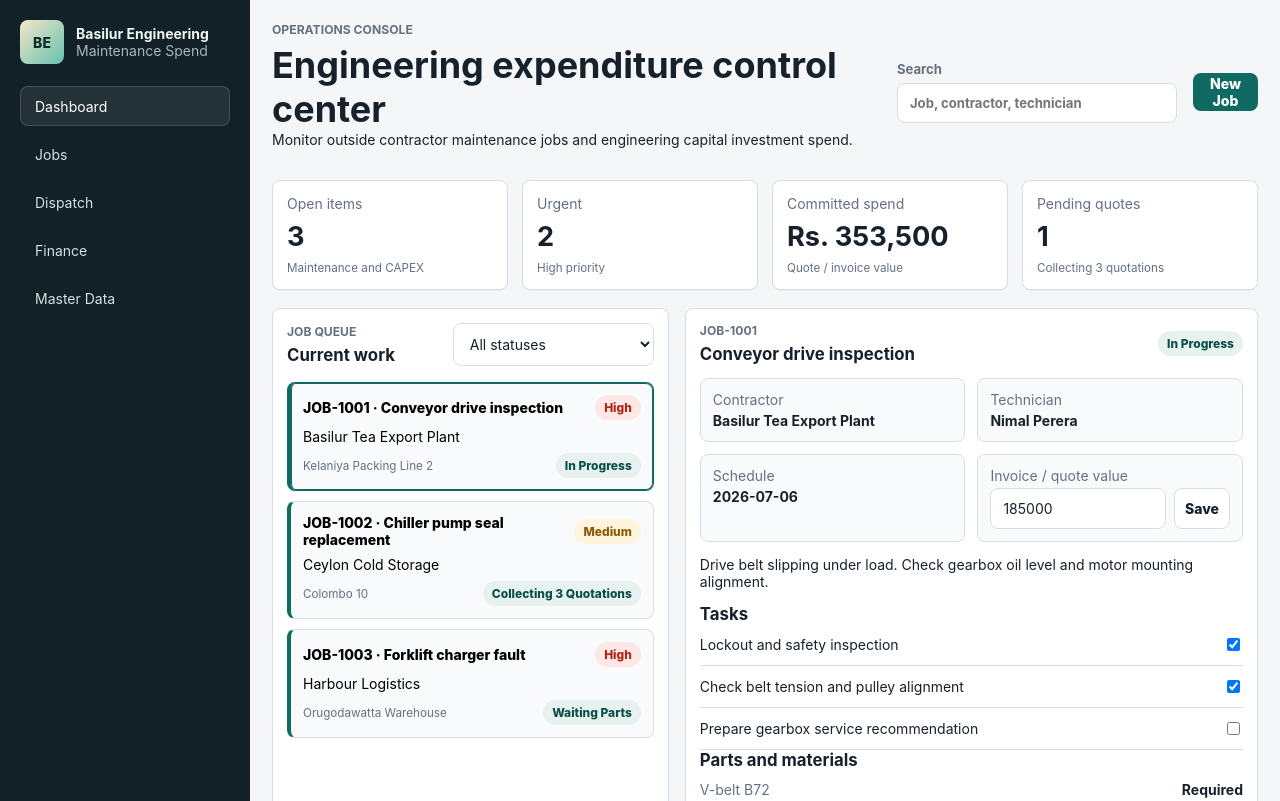
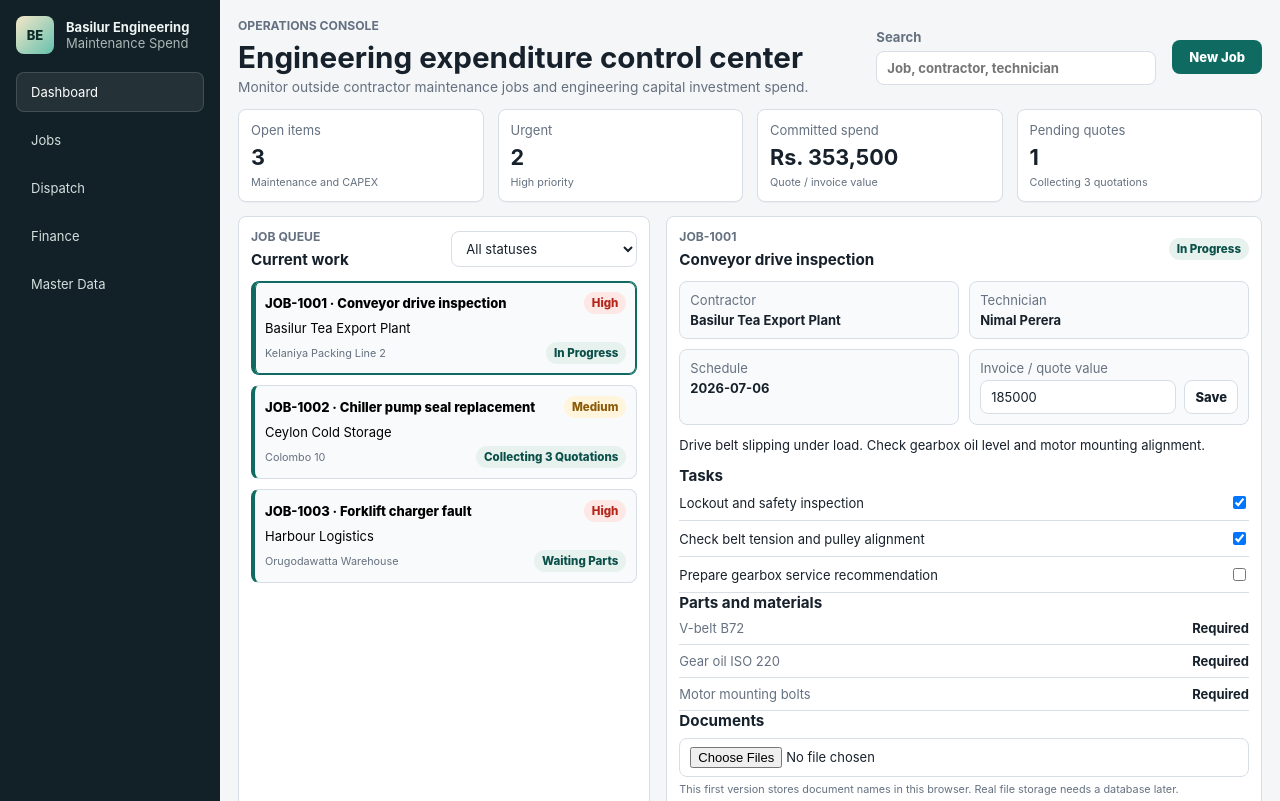
Before and after one commit to jayawickrama4-lab/basilur-engineering-job-management, a website: page index.html in a window 1280 px wide. Shown: the top 801 px of the page. Drawn offline with Linux system fonts and the light colour scheme.

Commit message:
Tighten operations console styling

```diff
--- a/styles.css
+++ b/styles.css
@@ -21,7 +21,7 @@ body {
   margin: 0;
   color: var(--ink);
   background: var(--bg);
-  font-size: 14px;
+  font-size: 13px;
   font-family: Inter, ui-sans-serif, system-ui, -apple-system, BlinkMacSystemFont, "Segoe UI", sans-serif;
 }
 
@@ -39,16 +39,16 @@ button {
 .app-shell {
   min-height: 100vh;
   display: grid;
-  grid-template-columns: 250px minmax(0, 1fr);
+  grid-template-columns: 220px minmax(0, 1fr);
 }
 
 .sidebar {
   background: #122128;
   color: #eef5f3;
-  padding: 20px;
+  padding: 16px;
   display: flex;
   flex-direction: column;
-  gap: 22px;
+  gap: 18px;
 }
 
 .brand {
@@ -58,8 +58,8 @@ button {
 }
 
 .brand-mark {
-  width: 44px;
-  height: 44px;
+  width: 38px;
+  height: 38px;
   display: grid;
   place-items: center;
   border-radius: 8px;
@@ -120,9 +120,9 @@ button {
 }
 
 .main-content {
-  padding: 22px;
+  padding: 18px;
   display: grid;
-  gap: 18px;
+  gap: 14px;
 }
 
 .topbar,
@@ -142,13 +142,19 @@ p {
 }
 
 h1 {
-  margin-bottom: 0;
-  font-size: clamp(1.65rem, 3.2vw, 2.25rem);
+  margin-bottom: 4px;
+  font-size: clamp(1.35rem, 2.4vw, 1.85rem);
 }
 
 h2 {
   margin-bottom: 0;
-  font-size: 1.05rem;
+  font-size: 0.95rem;
+}
+
+.header-note {
+  margin-bottom: 0;
+  color: var(--muted);
+  font-size: 0.86rem;
 }
 
 .search-field {
@@ -168,13 +174,13 @@ textarea {
   border-radius: 8px;
   background: var(--surface);
   color: var(--ink);
-  padding: 11px 12px;
+  padding: 8px 10px;
 }
 
 .primary-button,
 .ghost-button,
 .danger-button {
-  min-height: 38px;
+  min-height: 34px;
   border-radius: 8px;
   padding: 0 16px;
   border: 1px solid transparent;
@@ -220,10 +226,10 @@ textarea {
 }
 
 .metric-card {
-  min-height: 104px;
-  padding: 14px;
+  min-height: 86px;
+  padding: 12px;
   display: grid;
-  gap: 8px;
+  gap: 6px;
 }
 
 .metric-card span,
@@ -232,7 +238,7 @@ textarea {
 }
 
 .metric-card strong {
-  font-size: 1.7rem;
+  font-size: 1.35rem;
 }
 
 .work-area {
@@ -244,26 +250,26 @@ textarea {
 .jobs-panel,
 .detail-panel,
 .data-panel {
-  padding: 14px;
+  padding: 12px;
 }
 
 .job-list {
-  margin-top: 16px;
+  margin-top: 12px;
   display: grid;
   gap: 10px;
 }
 
 .job-card {
   width: 100%;
-  min-height: 84px;
-  padding: 12px;
+  min-height: 76px;
+  padding: 10px;
   border: 1px solid var(--line);
   border-left: 4px solid var(--brand);
   border-radius: 8px;
   background: var(--surface-strong);
   text-align: left;
   display: grid;
-  gap: 8px;
+  gap: 6px;
 }
 
 .job-card.active {
@@ -291,8 +297,8 @@ textarea {
 .status,
 .priority {
   border-radius: 999px;
-  padding: 5px 9px;
-  font-size: 0.75rem;
+  padding: 4px 8px;
+  font-size: 0.72rem;
   font-weight: 800;
   white-space: nowrap;
 }
@@ -321,7 +327,7 @@ textarea {
 .task-row,
 .invoice-row,
 .technician-row {
-  padding: 11px 0;
+  padding: 8px 0;
   border-bottom: 1px solid var(--line);
 }
 
@@ -331,16 +337,16 @@ textarea {
 }
 
 .detail-grid {
-  margin: 14px 0;
+  margin: 12px 0;
   display: grid;
   grid-template-columns: repeat(2, minmax(0, 1fr));
-  gap: 12px;
+  gap: 10px;
 }
 
 .mini-panel {
   border: 1px solid var(--line);
   border-radius: 8px;
-  padding: 12px;
+  padding: 10px;
   background: var(--surface-strong);
 }
 
@@ -358,7 +364,7 @@ textarea {
   display: flex;
   flex-wrap: wrap;
   gap: 8px;
-  margin-top: 16px;
+  margin-top: 12px;
 }
 
 .action-row button {
@@ -366,7 +372,7 @@ textarea {
   background: var(--surface);
   color: var(--ink);
   border-radius: 8px;
-  min-height: 38px;
+  min-height: 34px;
   padding: 0 12px;
   font-weight: 700;
 }
@@ -406,7 +412,8 @@ textarea {
 }
 
 .technician-list,
-.invoice-list {
+.invoice-list,
+.routing-list {
   margin-top: 12px;
 }
 
@@ -446,6 +453,18 @@ textarea {
   display: grid;
   gap: 6px;
   margin: 8px 0 4px;
+}
+
+.matrix-row {
+  display: grid;
+  grid-template-columns: minmax(160px, 0.8fr) minmax(160px, 1fr) minmax(160px, 1fr);
+  gap: 10px;
+  padding: 8px 0;
+  border-bottom: 1px solid var(--line);
+}
+
+.matrix-row span {
+  color: var(--muted);
 }
 
 .compact-actions {
```
